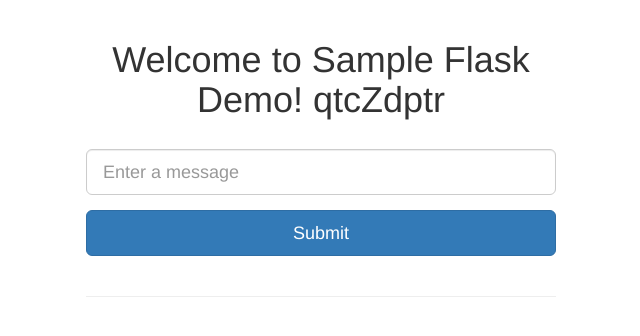
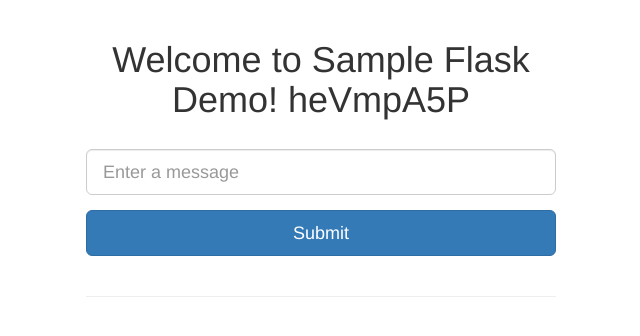
Before and after one commit to williaumwu/flask_sample, a Flask app: page / in a window 1280 px wide. Shown: the top 336 px of the page, without its empty margins (319-959 px from the left). Run offline with Flask 2, Linux system fonts and the light colour scheme; data that the repository does not hold is empty; some libraries are stand-ins or nearby versions.

Commit message:
testing change new string heVmpA5P

```diff
--- a/templates/index.html
+++ b/templates/index.html
@@ -3,7 +3,7 @@
 {% block content %}
 
 <div class="text-center">
-  <h1>Welcome to Sample Flask Demo! qtcZdptr</h1>
+  <h1>Welcome to Sample Flask Demo! heVmpA5P</h1>
 </div>
 
 <br>
```
Also changed, not shown: README.md.
